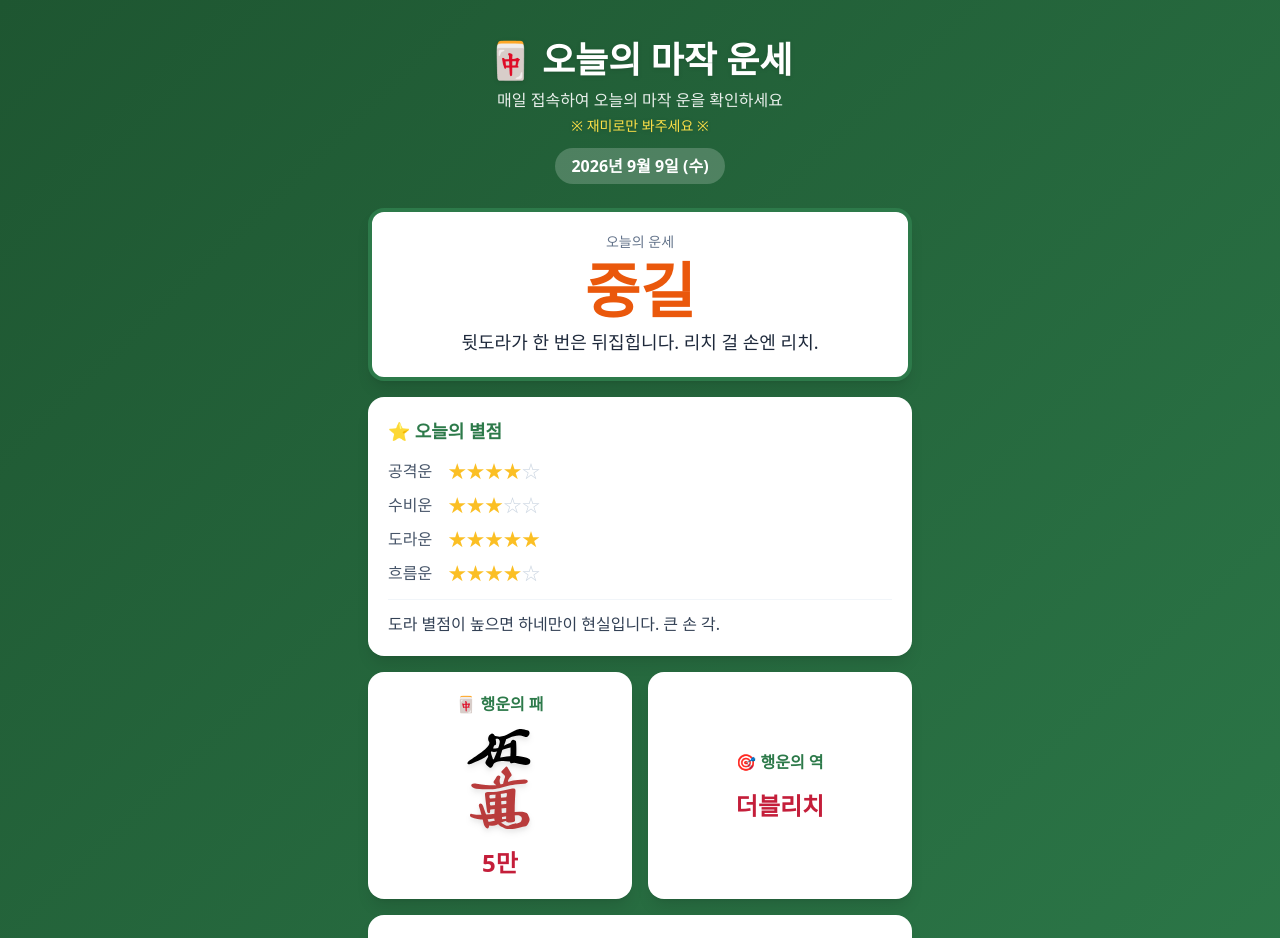
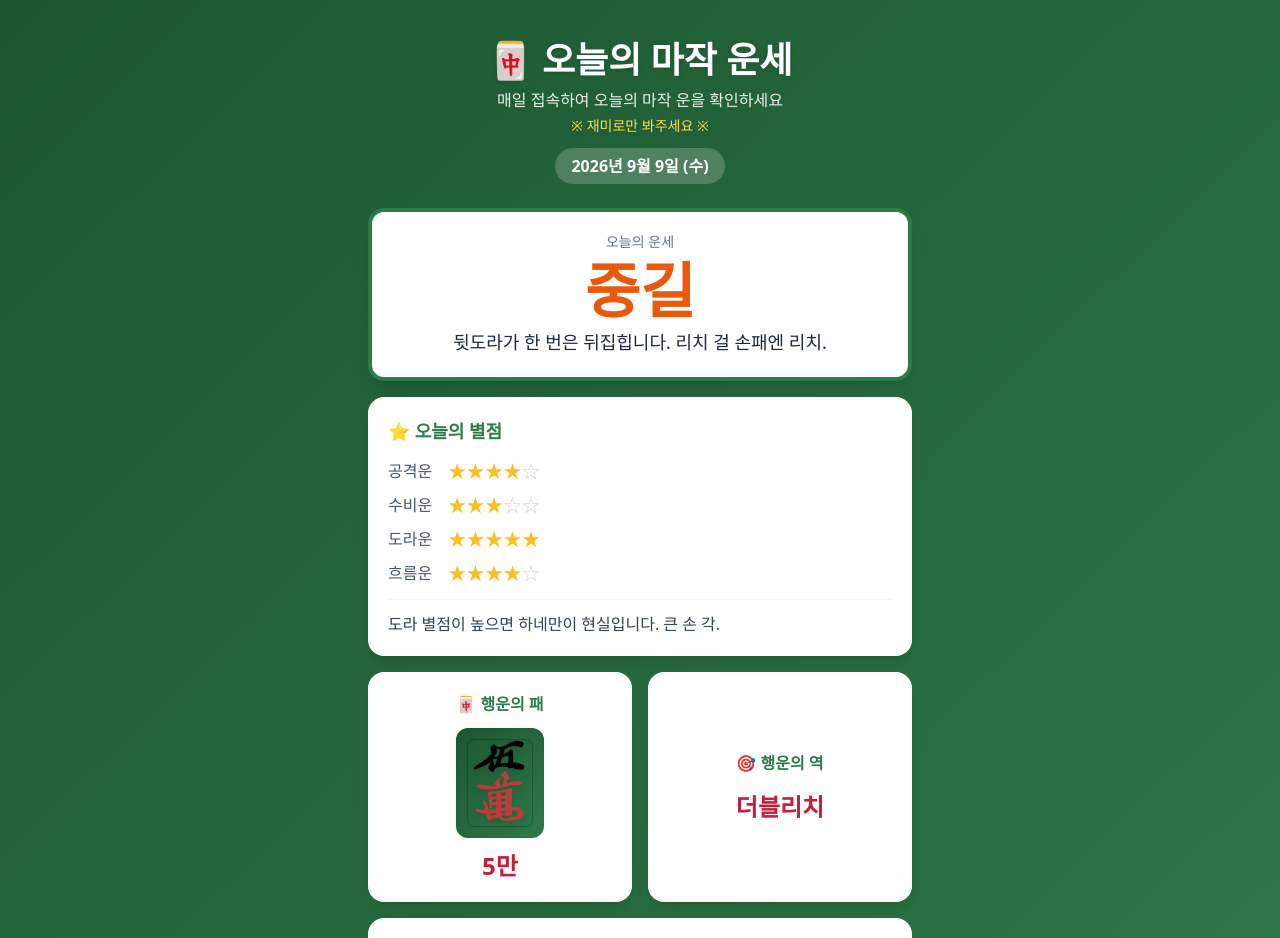
Before and after one commit to trendycandy/mahjong-fortune, a React (Vite) app: page / in a window 1280 px wide. Shown: the top 938 px of the page. Built offline with nearby package versions, Linux system fonts and the light colour scheme.

Commit message:
ci: GitHub Pages deploy; docs: README; content: suji wording, tile framing

```diff
--- a/src/data/comments.ts
+++ b/src/data/comments.ts
@@ -33,7 +33,7 @@ export const COMMENTS: Record<StarKey, readonly string[]> = {
     '상대의 대기패가 눈에 보이듯 읽힙니다. 수비가 곧 실력.',
     '수비운이 강하면 노텐 벌금도 피해 갑니다. 형식 텐파이가 붙어요.',
     '오늘의 현물은 넉넉합니다. 오리기 시작하면 끝까지 버팁니다.',
-    '수비운이 좋은 날엔 스지도 통합니다. 그래도 현물 우선.',
+    '수비운이 좋은 날엔 우라스지도 통합니다. 그래도 현물 우선.',
     '쏘일 뻔한 패가 두 순 뒤에 안전패가 됩니다. 기다림이 통해요.',
     '수비 별점이 높으니 밀리는 국에서도 점수를 지킵니다.',
     '오늘은 손을 무너뜨리는 판단이 빠릅니다. 미련 없는 오리기가 무기.',
--- a/src/data/headlines.ts
+++ b/src/data/headlines.ts
@@ -54,10 +54,10 @@ export const HEADLINES: Record<Grade, readonly string[]> = {
     '배패는 평범해도 쯔모가 도와줍니다. 참을성이 열쇠.',
     '한 번의 방총 뒤에 두 번의 화료. 손익 계산은 플러스.',
     '큰 손보다 빠른 손. 오늘은 속도가 곧 점수입니다.',
-    '오늘의 수비는 스지가 통합니다. 현물 떨어지면 스지로.',
+    '오늘의 수비는 카타스지까지 통합니다. 현물 떨어지면 스지로.',
     '친 자리에서 한 번 연장. 그걸로 오늘 분위기는 잡습니다.',
     '이샹텐 지옥은 짧게 끝납니다. 조금만 기다리면 텐파이.',
-    '뒷도라가 한 번은 뒤집힙니다. 리치 걸 손엔 리치.',
+    '뒷도라가 한 번은 뒤집힙니다. 리치 걸 손패엔 리치.',
     '역패 한 쌍이 손에 있으면 그날은 그걸로 갑니다.',
     '무난하게 플러스. 화려하진 않아도 손해 보는 날은 아닙니다.',
     '오늘은 오라스가 편안합니다. 지킬 점수는 지켜집니다.',
--- a/src/data/tips.ts
+++ b/src/data/tips.ts
@@ -34,7 +34,7 @@ export const TIPS: Record<StarKey, readonly string[]> = {
     '상대 두 명이 텐파이면 오늘은 즉시 오리기.',
     '수비운이 낮은 날엔 도라 근처를 일찍 정리하세요.',
     '오늘의 벽(카베)은 벽이 아닙니다. 벽 너머도 조심.',
-    '친 리치엔 오늘 무조건 현물. 한 장 없으면 스지 자패.',
+    '친 리치엔 오늘 무조건 현물. 한 장 없으면 1·9 스지부터.',
     '리치 후 두 순 안에 나온 패가 오늘의 유일한 안전패입니다.',
     '오늘은 자패를 늦게 버리세요. 후반 안전패로 씁니다.',
     '수비운이 낮으면 부르기 뒤 손이 무너집니다. 멘젠 유지.',
@@ -130,7 +130,7 @@ export const COMMON_TIPS: readonly string[] = [
   '3위와 4위 차이가 크면 3위 굳히기가 이득일 때가 많습니다.',
   '이페코는 멘젠 한정. 부르면 사라집니다.',
   '적도라 5는 정리 순서를 늦추면 화료 판수가 오릅니다.',
-  '상대의 리치 선언패 근처 스지는 위험합니다.',
+  '리치 선언패의 우라스지·마타기스지는 위험합니다.',
   '국사무쌍 이샹텐이면 자패를 절대 버리지 마세요.',
   '삼색 동순은 세 가지 색 같은 숫자. 하나 어긋나면 그냥 핑후.',
   '연장이 길면 벌금 대신 텐파이 유지가 순위를 지킵니다.',
--- a/src/ui/App.tsx
+++ b/src/ui/App.tsx
@@ -83,7 +83,9 @@ export default function App() {
           <div className="grid grid-cols-2 gap-4">
             <Card delay={160} className="flex flex-col items-center text-center">
               <h3 className="text-base font-bold text-felt">🀄 행운의 패</h3>
-              <TileImage tile={fortune.luckyTile} className="my-3 w-16 sm:w-20" />
+              <div className="my-3 rounded-xl bg-gradient-to-br from-felt-dark to-felt p-3 shadow-inner">
+                <TileImage tile={fortune.luckyTile} className="w-14 sm:w-16" />
+              </div>
               <p className="text-2xl font-bold text-accent">{fortune.luckyTile.name}</p>
             </Card>
             <Card delay={240} className="flex flex-col items-center justify-center text-center">
--- a/src/ui/TileImage.tsx
+++ b/src/ui/TileImage.tsx
@@ -7,7 +7,7 @@ export function TileImage({ tile, className = '' }: { tile: Tile; className?: st
       src={`${import.meta.env.BASE_URL}tiles/${tile.file}`}
       alt={tile.name}
       draggable={false}
-      className={`select-none drop-shadow-md ${className}`}
+      className={`select-none rounded-md ring-1 ring-black/20 drop-shadow-md ${className}`}
     />
   )
 }
```
Also changed, not shown: 1 other file (tests, documents, lock files or other folders).
